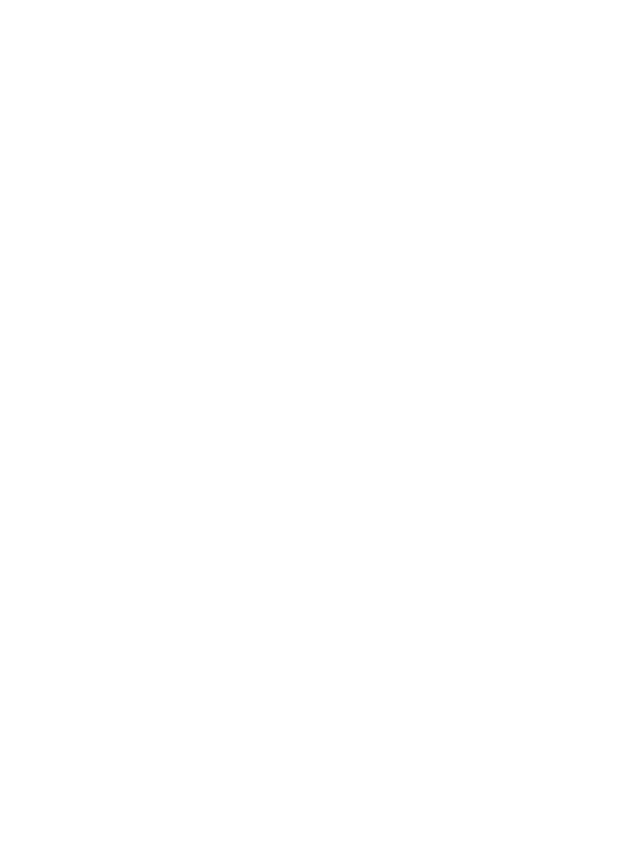
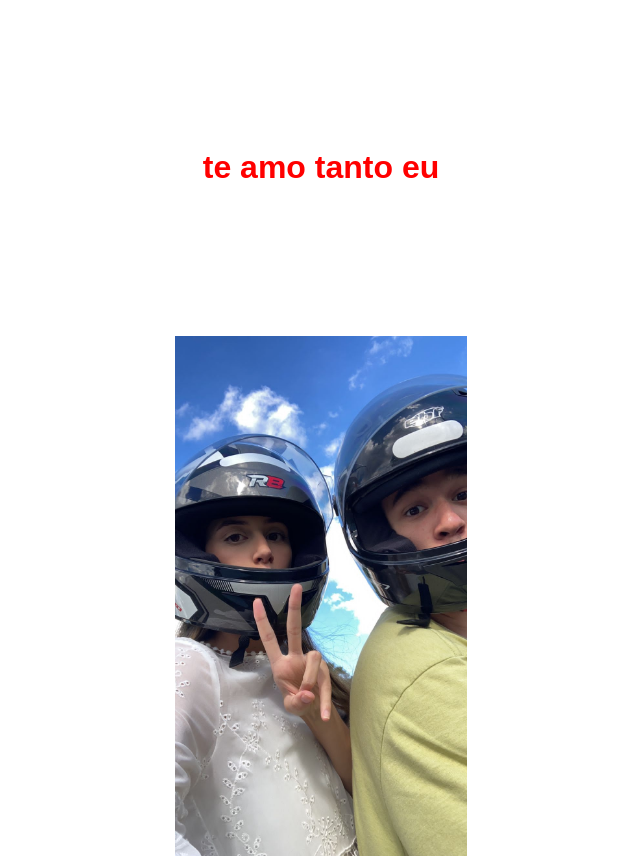
Before and after one commit to joaopedropastura/go-back-js, a plain HTML site: page index.html in a window 1280 px wide. Shown: the whole page, without its empty margins (319-959 px from the left). Before the commit the page ends 800 px from the top, so only its background shows below. Drawn offline with Linux system fonts and the light colour scheme.

Commit message:
hahah mexendo com css

```diff
--- a/index.html
+++ b/index.html
@@ -4,9 +4,16 @@
 	<meta charset="UTF-8">
 	<meta http-equiv="X-UA-Compatible" content="IE=edge">
 	<meta name="viewport" content="width=device-width, initial-scale=1.0">
-	<title>jp_page</title>
+	<title>jp-page</title>
+	<link rel="stylesheet" href="style.css"/>
+	<link rel="stylesheet" href="main.js" />
 </head>
 <body>
-
+	<header>
+		<h1>te amo tanto eu</h1>
+	</header>
+	<main>
+		<div class="img"> <img src="./vrunvrun.JPG" alt="eu e minha namorada na moto" height="520px"></div>
+	</main>
 </body>
 </html>
--- a/style.css
+++ b/style.css
@@ -0,0 +1,12 @@
+h1{
+	color: red;
+	font-family: sans-serif;
+	text-align: center;
+	padding: 10vw;
+}
+main{
+	display: flex;
+	justify-content: center;
+}
+.img{
+}
```
Also changed, not shown: vrunvrun.JPG (added).
